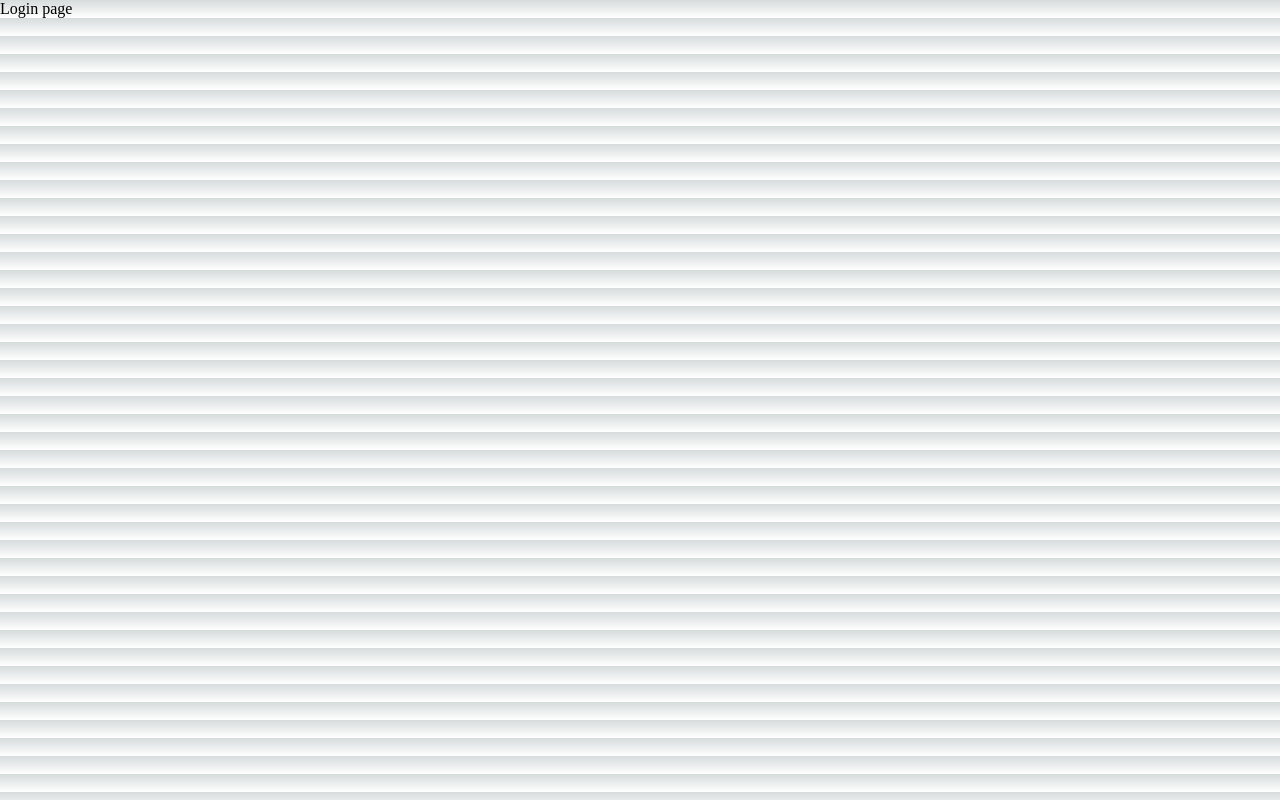
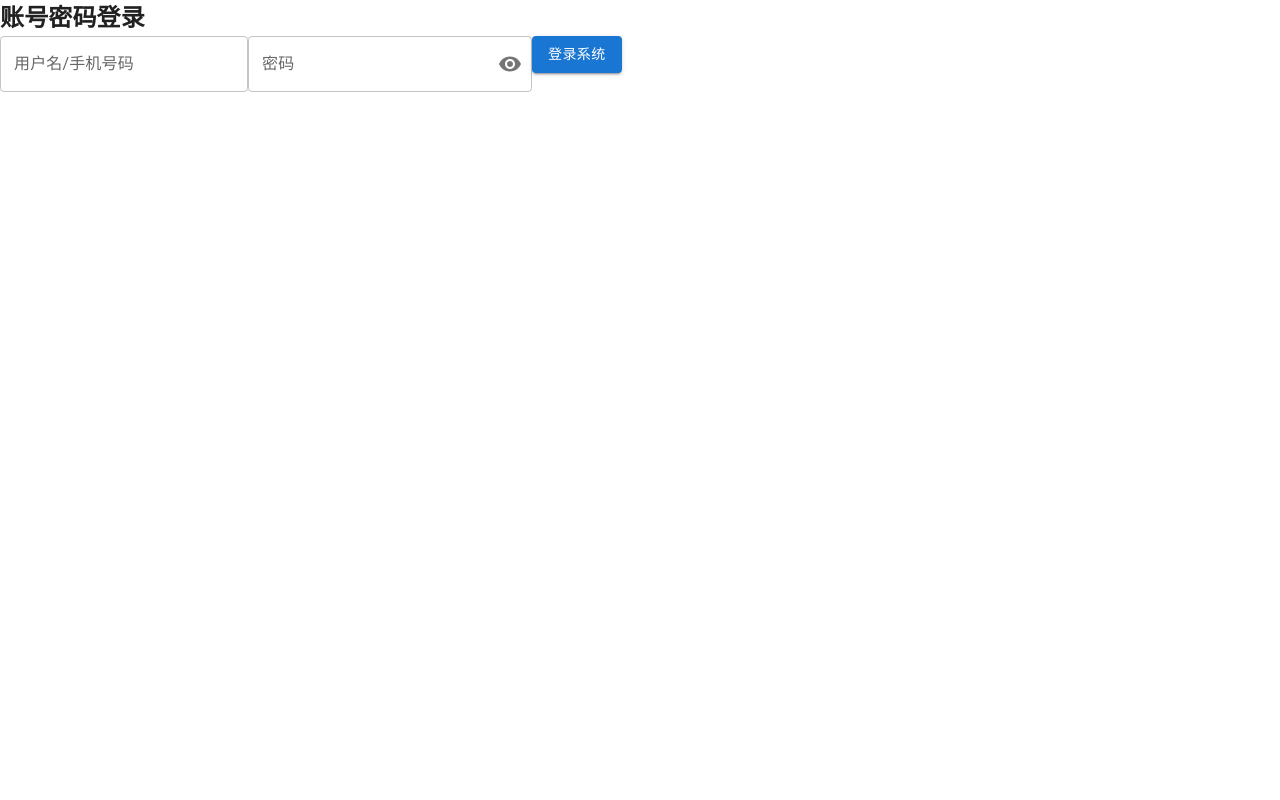
Before and after one commit to 1031531798/warehouse_manage_mobile, a Next.js app: page /login in a window 1280 px wide. Built offline with nearby package versions, Linux system fonts and the light colour scheme.

Commit message:
✨ feat(引入MUI 库): 设置 主题mode 跟随系统

```diff
--- a/package.json
+++ b/package.json
@@ -9,6 +9,10 @@
     "lint": "next lint"
   },
   "dependencies": {
+    "@emotion/react": "^11.10.5",
+    "@emotion/styled": "^11.10.5",
+    "@mui/icons-material": "^5.11.0",
+    "@mui/material": "^5.11.5",
     "@next/font": "13.1.2",
     "@types/node": "18.11.18",
     "@types/react": "18.0.27",
--- /dev/null
+++ b/src/components/Input/passwordInput.tsx
@@ -0,0 +1,39 @@
+import {FormControl, OutlinedInput, InputLabel, InputAdornment, IconButton} from "@mui/material";
+import {useState} from "react";
+import {Visibility, VisibilityOff} from "@mui/icons-material";
+
+interface PasswordInputProps {
+    label?: string;
+    variant?: "outlined" | "standard" | "filled";
+    onChange?: (value: boolean) => void;
+    className?: string;
+}
+export default function PasswordInput (props: PasswordInputProps) {
+    const [showPassword, setShowPassword] = useState(true)
+    const {label = '密码', variant = 'outlined', onChange, className = 'w-full'} = props
+    function handleClickShowPassword () {
+       setShowPassword(!showPassword)
+        onChange && onChange(showPassword)
+    }
+    return (
+        <FormControl className={className} variant={variant}>
+            <InputLabel htmlFor="outlined-adornment-password">{label}</InputLabel>
+            <OutlinedInput
+                id="outlined-adornment-password"
+                type={showPassword ? 'password' : 'text'}
+                endAdornment={
+                    <InputAdornment position="end">
+                        <IconButton
+                            aria-label="toggle password visibility"
+                            onClick={handleClickShowPassword}
+                            edge="end"
+                        >
+                            {showPassword ? <Visibility /> : <VisibilityOff />}
+                        </IconButton>
+                    </InputAdornment>
+                }
+                label={label}
+            />
+        </FormControl>
+    )
+}
--- a/src/pages/_app.tsx
+++ b/src/pages/_app.tsx
@@ -1,7 +1,31 @@
 import '@/styles/globals.css'
 import "tailwindcss/tailwind.css"
 import type { AppProps } from 'next/app'
+import {useEffect, useState} from "react";
+import {createTheme, ThemeProvider} from "@mui/material/styles";
+import CssBaseline from "@mui/material/CssBaseline";
 
 export default function App({ Component, pageProps }: AppProps) {
-  return <Component {...pageProps} />
+  // 跟随系统 theme mode
+  let [themeMode, setThemeMode] = useState(createTheme())
+  useEffect(() => {
+    const isDarkTheme = () => {
+      const mql: MediaQueryList = window.matchMedia('(prefers-color-scheme: dark)');
+      return mql.matches;
+    }
+    if (isDarkTheme()) {
+      setThemeMode(createTheme({
+        palette: {
+          mode: 'dark',
+        }
+      }))
+    }
+  }, [])
+
+  return (
+      <ThemeProvider theme={themeMode}>
+        <CssBaseline />
+        <Component {...pageProps} />
+      </ThemeProvider>
+  )
 }
--- a/src/pages/_document.tsx
+++ b/src/pages/_document.tsx
@@ -1,6 +1,6 @@
 import { Html, Head, Main, NextScript } from 'next/document'
+export default function Document() {
 
-export default function Document() {
     return (
         <Html lang="en">
           <Head />
--- a/src/pages/index.tsx
+++ b/src/pages/index.tsx
@@ -2,6 +2,7 @@ import Head from 'next/head'
 import Image from 'next/image'
 import { Inter } from '@next/font/google'
 import styles from '@/styles/Home.module.css'
+import Link from 'next/link'
 
 const inter = Inter({ subsets: ['latin'] })
 
@@ -60,6 +61,17 @@ export default function Home() {
         </div>
 
         <div className={styles.grid}>
+        <Link
+            href="/login"
+            className={styles.card}
+            rel="noopener noreferrer"
+          >
+            <h2 className={inter.className}>
+              Login in <span>-&gt;</span>
+            </h2>
+            <p className={inter.className}>
+            </p>
+          </Link>
           <a
             href="https://nextjs.org/docs?utm_source=create-next-app&utm_medium=default-template&utm_campaign=create-next-app"
             className={styles.card}
--- a/src/pages/login/index.tsx
+++ b/src/pages/login/index.tsx
@@ -1,8 +1,13 @@
+import {Button, TextField} from '@mui/material'
+import PasswordInput from "@/components/Input/passwordInput";
 export default function LoginPage () {
   return (
     <>
-      <div className="pt-6">
-        <span>Login page</span>
+      <div className="p-6">
+        <h2 className="text-2xl">账号密码登录</h2>
+          <TextField className={"mt-5 w-full"} label={"用户名/手机号码"} variant={"outlined"}></TextField>
+          <PasswordInput className={"mt-5 w-full"} label={"密码"} variant={"outlined"}></PasswordInput>
+          <Button className={"mt-5 w-full"} variant={"contained"}>登录系统</Button>
       </div>
     </>
   )
--- a/src/styles/globals.css
+++ b/src/styles/globals.css
@@ -87,6 +87,8 @@ html,
 body {
   max-width: 100vw;
   overflow-x: hidden;
+  width: 100%;
+  height: 100%;
 }
 
 body {
--- a/tailwind.config.js
+++ b/tailwind.config.js
@@ -6,4 +6,7 @@ module.exports = {
   },
   darkMode: false,
   plugins: [],
+  corePlugins: {
+    preflight: false,
+  },
 }
```
Also changed, not shown: 2 other files (tests, documents, lock files or other folders). Lines whose indentation alone changed are shown as unchanged.
